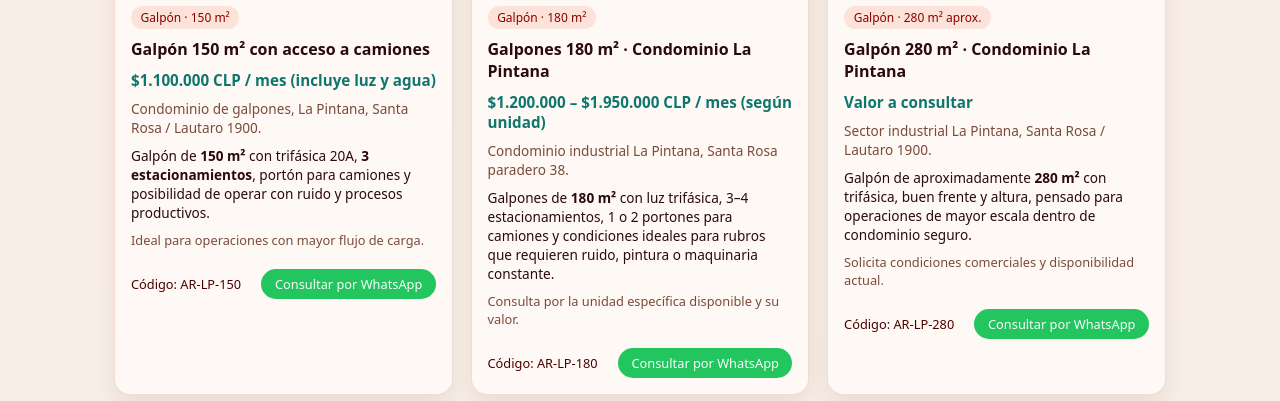
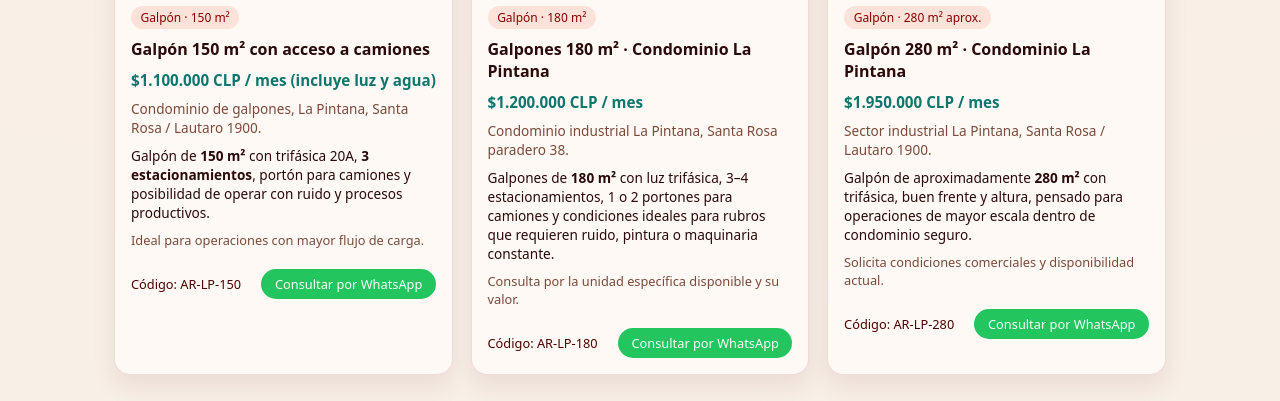
Before and after one commit to ROCAS-DE-ARAUCO/Rocas-de-arauco-propiedades, a plain HTML site: page index.html in a window 1280 px wide. Shown: the part 3998-4399 px from the top of the page. Drawn offline with Linux system fonts and the light colour scheme.

```diff
--- a/index.html
+++ b/index.html
@@ -1118,7 +1118,8 @@
           </div>
           <span class="card-tag">Galpón · 180 m²</span>
           <h3>Galpones 180 m² · Condominio La Pintana</h3>
-          <p class="card-price">$1.200.000 – $1.950.000 CLP / mes (según unidad)</p>
+          <!-- ✅ CAMBIO APLICADO -->
+          <p class="card-price">$1.200.000 CLP / mes</p>
           <p class="card-location">
             Condominio industrial La Pintana, Santa Rosa paradero 38.
           </p>
@@ -1156,7 +1157,8 @@
           </div>
           <span class="card-tag">Galpón · 280 m² aprox.</span>
           <h3>Galpón 280 m² · Condominio La Pintana</h3>
-          <p class="card-price">Valor a consultar</p>
+          <!-- ✅ CAMBIO APLICADO -->
+          <p class="card-price">$1.950.000 CLP / mes</p>
           <p class="card-location">
             Sector industrial La Pintana, Santa Rosa / Lautaro 1900.
           </p>
```
